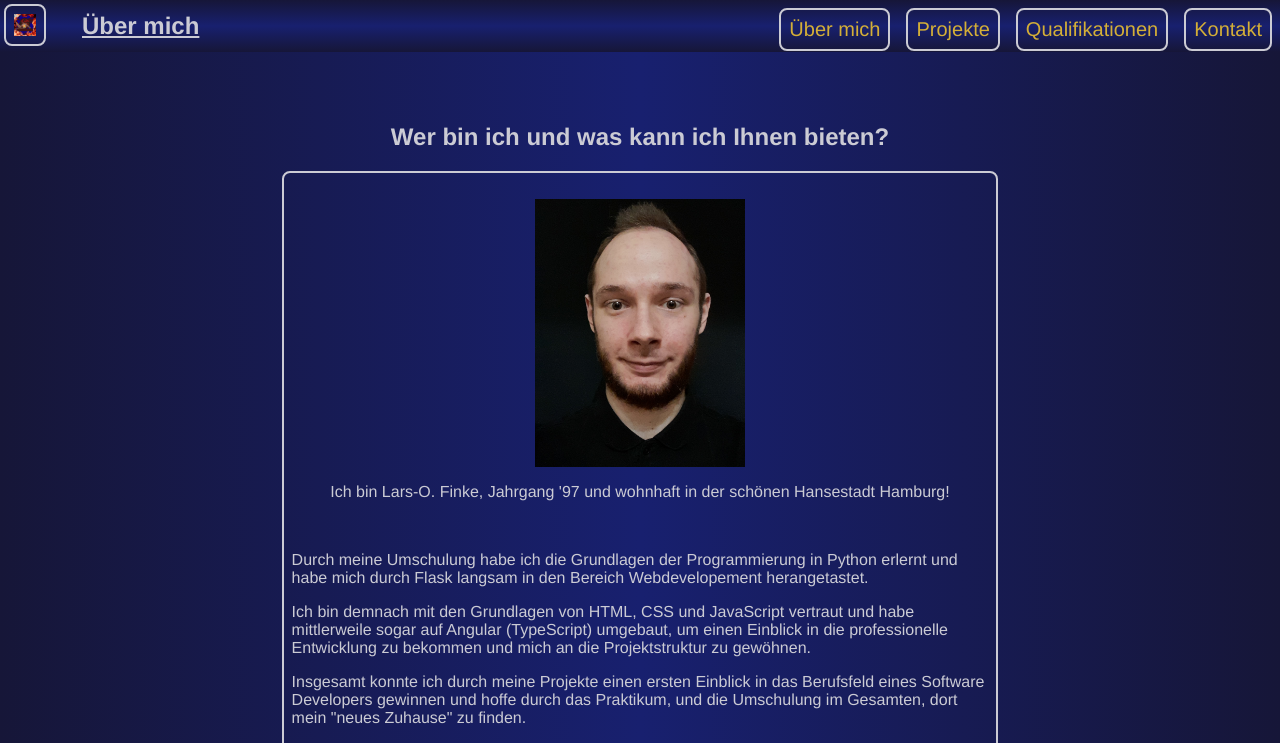
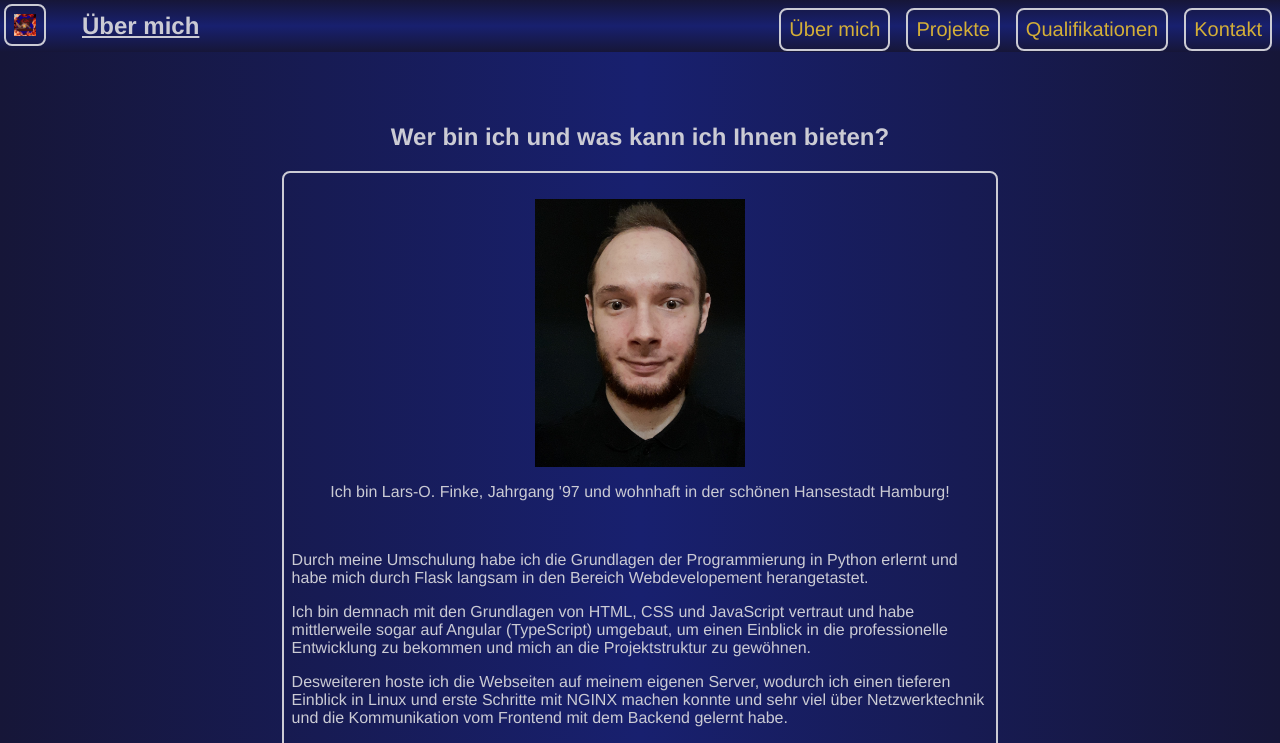
Before and after one commit to LarsOFinke/MyPortfolio, an Angular app in the folder frontend/: page / in a window 1280 px wide. Shown: the top 743 px of the page. Built offline with nearby package versions, Linux system fonts and the light colour scheme.

Commit message:
Extended the about-me-text

```diff
--- a/frontend/src/app/components/about-me-page/about-me-page.component.ts
+++ b/frontend/src/app/components/about-me-page/about-me-page.component.ts
@@ -20,6 +20,12 @@ export class AboutMePageComponent {
       Ich bin demnach mit den Grundlagen von HTML, CSS und JavaScript vertraut und habe mittlerweile sogar
       auf Angular (TypeScript) umgebaut, um einen Einblick in die professionelle Entwicklung zu bekommen
       und mich an die Projektstruktur zu gewöhnen.
+      </p>
+
+      <p>
+      Desweiteren hoste ich die Webseiten auf meinem eigenen Server, wodurch ich einen tieferen Einblick in Linux
+      und erste Schritte mit NGINX machen konnte und sehr viel über Netzwerktechnik und die Kommunikation vom Frontend
+      mit dem Backend gelernt habe.
       </p>
 
       <p>
```
